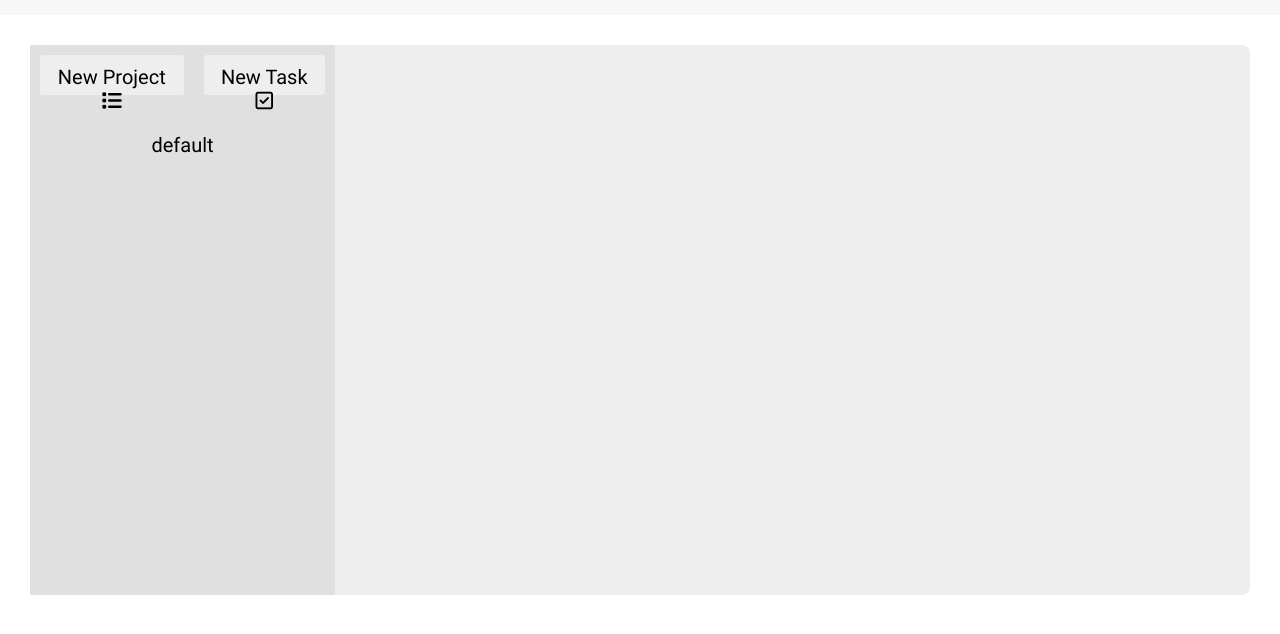
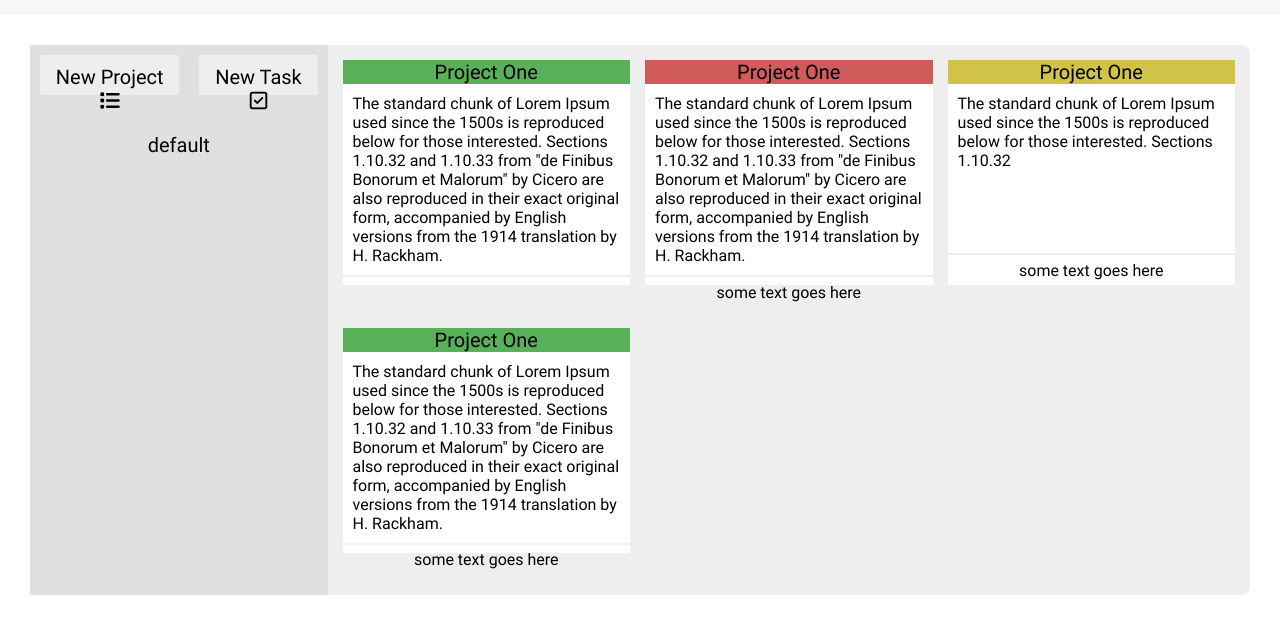
Before and after one commit to TylerYoungdahl/Todo-List, a website built with webpack: page src/index.html in a window 1280 px wide. Shown: the part 60-694 px from the top of the page. Built offline with nearby package versions, Linux system fonts and the light colour scheme.

Commit message:
project card design

```diff
--- a/package.json
+++ b/package.json
@@ -19,5 +19,8 @@
     "webpack-cli": "^5.1.4",
     "webpack-dev-server": "^5.0.4",
     "webpack-merge": "^6.0.1"
+  },
+  "dependencies": {
+    "date-fns": "^3.6.0"
   }
 }
--- a/src/assets/styles/style.css
+++ b/src/assets/styles/style.css
@@ -89,3 +89,58 @@ body {
   cursor: pointer;
   background-color: var(--light-grey);
 }
+
+#projects {
+  display: grid;
+  grid-template-columns: 1fr 1fr 1fr;
+  gap: 15px;
+  width: 75%;
+  padding: 15px;
+}
+
+.project {
+  display: flex;
+  flex-direction: column;
+  justify-content: space-between;
+  height: 225px;
+  background-color: white;
+}
+
+.proj-green,
+.proj-yellow,
+.proj-red {
+  display: flex;
+  justify-content: center;
+  align-items: center;
+  height: 36px;
+  font-size: 20px;
+}
+
+.proj-green {
+  background-color: rgb(88, 177, 88);
+}
+
+.proj-red {
+  background-color: rgb(209, 195, 71);
+}
+
+.proj-yellow {
+  background-color: rgb(209, 90, 90);
+}
+
+.proj-description {
+  display: flex;
+  flex-direction: column;
+  justify-content: start;
+  height: 100%;
+  padding: 10px;
+}
+
+.proj-due-date {
+  display: flex;
+  justify-content: center;
+  align-items: center;
+  height: 10px;
+  padding: 10px;
+  border-top: 2px solid var(--light-grey);
+}
--- a/src/index.html
+++ b/src/index.html
@@ -17,7 +17,7 @@
       <a href="#" id="logo">Logo</a>
     </nav>
     <div id="content">
-      <!-- <div id="sidebar">
+      <div id="sidebar">
         <div id="sidebar-btn-container">
           <button class="sidebar-btn" id="new-proj-btn">
             New Project <i class="fa-solid fa-list"></i>
@@ -29,8 +29,50 @@
         <div id="sidebar-projects">
           <div class="sidebar-project">default</div>
         </div>
-      </div> -->
-      <div id="projects"></div>
+      </div>
+      <div id="projects">
+        <div class="project">
+          <div class="proj-green">Project One</div>
+          <div class="proj-description">
+            The standard chunk of Lorem Ipsum used since the 1500s is reproduced
+            below for those interested. Sections 1.10.32 and 1.10.33 from "de
+            Finibus Bonorum et Malorum" by Cicero are also reproduced in their
+            exact original form, accompanied by English versions from the 1914
+            translation by H. Rackham.
+          </div>
+          <div class="proj-due-date" id="test-date"></div>
+        </div>
+        <div class="project">
+          <div class="proj-yellow">Project One</div>
+          <div class="proj-description">
+            The standard chunk of Lorem Ipsum used since the 1500s is reproduced
+            below for those interested. Sections 1.10.32 and 1.10.33 from "de
+            Finibus Bonorum et Malorum" by Cicero are also reproduced in their
+            exact original form, accompanied by English versions from the 1914
+            translation by H. Rackham.
+          </div>
+          <div class="proj-due-date">some text goes here</div>
+        </div>
+        <div class="project">
+          <div class="proj-red">Project One</div>
+          <div class="proj-description">
+            The standard chunk of Lorem Ipsum used since the 1500s is reproduced
+            below for those interested. Sections 1.10.32
+          </div>
+          <div class="proj-due-date">some text goes here</div>
+        </div>
+        <div class="project">
+          <div class="proj-green">Project One</div>
+          <div class="proj-description">
+            The standard chunk of Lorem Ipsum used since the 1500s is reproduced
+            below for those interested. Sections 1.10.32 and 1.10.33 from "de
+            Finibus Bonorum et Malorum" by Cicero are also reproduced in their
+            exact original form, accompanied by English versions from the 1914
+            translation by H. Rackham.
+          </div>
+          <div class="proj-due-date">some text goes here</div>
+        </div>
+      </div>
     </div>
   </body>
 </html>
--- a/src/index.js
+++ b/src/index.js
@@ -8,6 +8,7 @@ import {
   addProject,
   addTask,
 } from "./logic.js";
-import sideBar from "./sideBar.js";
+import sideBar from "./modules/sideBar.js";
+import { format, parseISO } from "date-fns";
 
-sideBar();
+const content = document.querySelector("#content");
--- a/src/logic.js
+++ b/src/logic.js
@@ -1,4 +1,4 @@
-let projects = [];
+export let projects = [];
 
 export class Project {
   constructor(title, description, dueDate, priority) {
--- /dev/null
+++ b/src/modules/sideBar.js
@@ -0,0 +1,16 @@
+export default function sideBar() {
+  const sidebarContent = `<div id="sidebar">
+        <div id="sidebar-btn-container">
+          <button class="sidebar-btn" id="new-proj-btn">
+            New Project <i class="fa-solid fa-list"></i>
+          </button>
+          <button class="sidebar-btn" id="new-task-btn">
+            New Task <i class="fa-regular fa-square-check"></i>
+          </button>
+        </div>
+        <div id="sidebar-projects">
+          <div class="sidebar-project">default</div>
+        </div>
+      </div>`;
+  return sidebarContent;
+}
--- a/src/sideBar.js
+++ /dev/null
@@ -1,17 +0,0 @@
-export default function sideBar() {
-  const content = document.querySelector("#content");
-
-  content.innerHTML = `<div id="sidebar">
-        <div id="sidebar-btn-container">
-          <button class="sidebar-btn" id="new-proj-btn">
-            New Project <i class="fa-solid fa-list"></i>
-          </button>
-          <button class="sidebar-btn" id="new-task-btn">
-            New Task <i class="fa-regular fa-square-check"></i>
-          </button>
-        </div>
-        <div id="sidebar-projects">
-          <div class="sidebar-project">default</div>
-        </div>
-      </div>`;
-}
```
Also changed, not shown: 2 other files.
